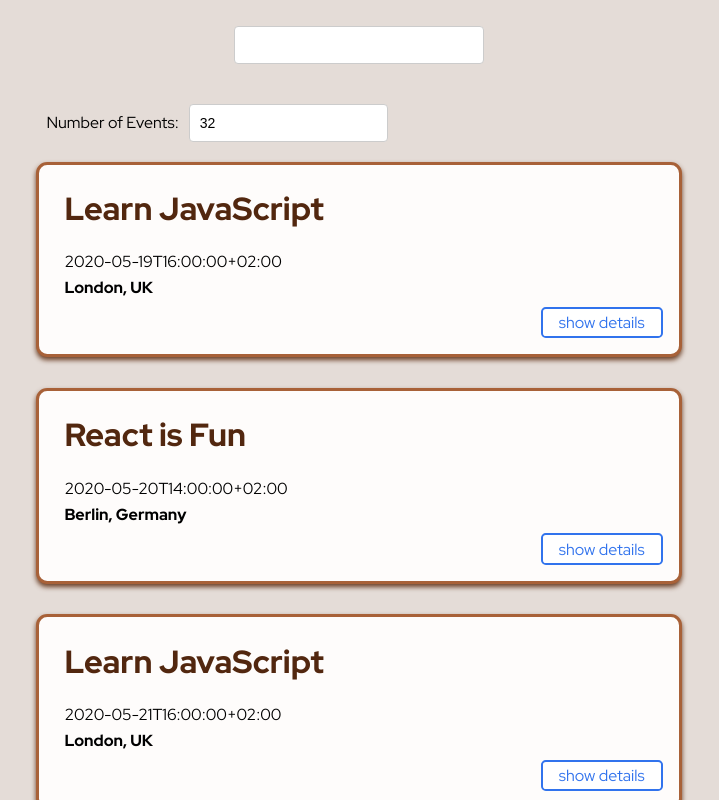
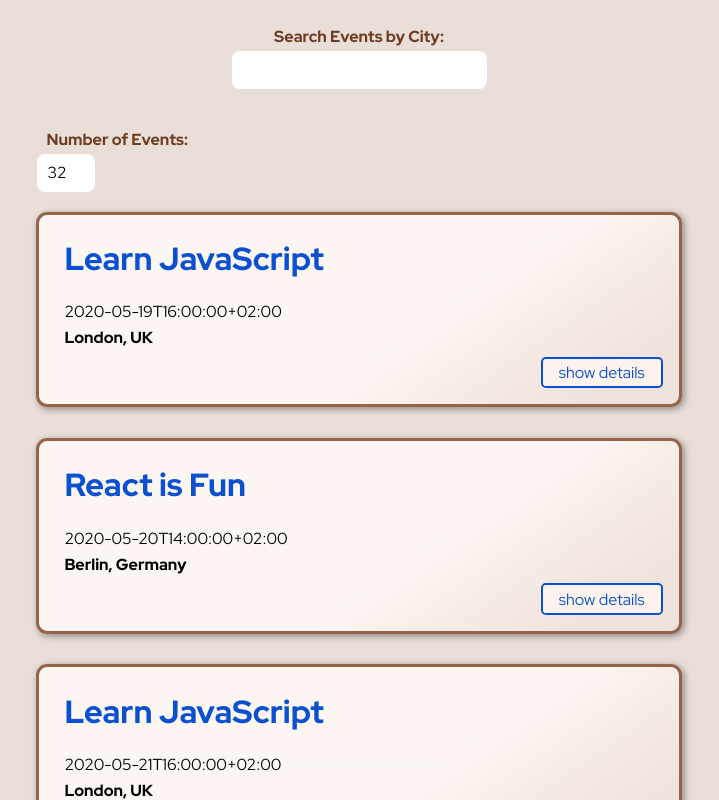
Before and after one commit to alelubos/meet-app, a React (Create React App) app: page / in a window 1280 px wide. Shown: the top 800 px of the page, without its empty margins (281-1000 px from the left). Built offline with nearby package versions, Linux system fonts and the light colour scheme.

Commit message:
add Integration Tests between NumberOfComponents, App & EventList
-adjusted updateEvents()) within App, so that when changing the "Number of Events" will not trigger an new API call;
-adjusted the events prop in EventList so it gets a slice of the complete events prop based on "Number of Events"

```diff
--- a/src/App.css
+++ b/src/App.css
@@ -40,20 +40,29 @@ p {
   display: block;
 }
 
+label {
+  color: hsl(22, 54%, 28%);
+  font-weight: 800;
+}
+
 input[type='text'],
 input[type='number'] {
+  font-family: 'Red Hat Display', sans-serif;
+  margin-top: 4px;
   padding: 8px 6px 8px 10px;
-  border-radius: 4px;
+  border-radius: 8px;
   outline: none;
-  border: 1px solid #ccc;
-  font-size: 14px;
+  border: 0px solid hsl(22, 54%, 28%);
+  background-color: white;
+  font-size: 1rem;
   line-height: 20px;
   align-self: center;
   height: 38px;
 }
 
 .city {
-  width: 250px;
+  width: 255px;
+  /* box-shadow: inset 1px 1px 3px hsl(22, 19%, 34%); */
 }
 
 .CitySearch {
@@ -65,29 +74,33 @@ input[type='number'] {
   position: relative;
 }
 
-.number-of-events {
-  width: 90%;
-  padding-top: 150px;
-  margin-left: 0px;
+.numberOfEvents {
+  margin-left: 10px;
   margin-right: auto;
 }
 
+.number {
+  margin-left: -9px;
+}
+
 .suggestions {
-  width: 250px;
+  width: 248px;
   position: absolute;
   z-index: 2;
   align-self: center;
   margin: 0;
-  top: 43px;
+  top: 63px;
   font-size: 14px;
-  box-shadow: 10px 10px 16px -12px rgba(0, 0, 0, 0.75);
+  border-radius: 1rem;
+  box-shadow: 7px 8px 15px -5px hsla(0, 0%, 0%, 0.4);
 }
 
 .suggestions > li {
   text-align: left;
   padding: 8px 6px 8px 10px;
-  background-color: #eee;
+  background-color: hsl(22, 16%, 82%);
   cursor: default;
+  color: black;
 }
 
 .suggestions > li:last-child {
@@ -96,27 +109,33 @@ input[type='number'] {
 }
 
 .suggestions > li:hover {
-  background-color: hsl(219, 94%, 86%);
+  background-color: hsl(219, 74%, 83%);
 }
 
 .event {
-  background-color: hsl(12, 50%, 99%);
-  box-shadow: 0 3px 5px hsl(22, 50%, 28%);
+  /* background-color: hsl(22, 66%, 97%); */
+  border: 3px solid hsl(22, 34%, 43%);
+  background: linear-gradient(
+    145deg,
+    hsl(22, 66%, 97%) 60%,
+    hsl(22, 46%, 93%) 75%,
+    hsl(22, 36%, 90%) 90%
+  );
+  box-shadow: 2px 2px 7px hsla(0, 0%, 0%, 0.4);
   border-radius: 0.7rem;
   padding: 1px 10px 35px 25px;
   margin-bottom: 1.9rem;
   text-align: left;
-  border: 3px solid hsl(22, 50%, 44%);
   position: relative;
 }
 
 .title {
-  color: hsl(22, 70%, 19%);
+  color: hsl(219, 90%, 43%);
   font-weight: 800;
 }
 
 .subtitle {
-  color: hsl(22, 19%, 44%);
+  color: hsl(22, 34%, 43%);
   font-weight: 800;
 }
 
@@ -127,7 +146,7 @@ input[type='number'] {
 
 .link {
   color: hsl(219, 74%, 56%);
-  font-weight: 800;
+  font-weight: 500;
 }
 
 .details-button {
@@ -135,10 +154,10 @@ input[type='number'] {
   right: 1rem;
   bottom: 1rem;
   padding: 0.2rem 1rem;
-  border: 2px solid hsl(219, 84%, 56%);
+  border: 2px solid hsl(219, 90%, 43%);
   border-radius: 0.3rem;
-  color: hsl(219, 84%, 56%);
-  background-color: white;
+  color: hsl(219, 90%, 43%);
+  background-color: hsl(22, 66%, 96%);
   font-family: 'Red Hat Display', sans-serif;
   font-size: 1rem;
   outline: none;
@@ -146,7 +165,9 @@ input[type='number'] {
 }
 
 .details-button:hover {
-  background-color: hsl(219, 90%, 93%);
+  background-color: hsl(219, 90%, 95%);
+  color: hsl(219, 90%, 34%);
+  border: 2px solid hsl(219, 90%, 34%);
 }
 
 .name {
--- a/src/App.js
+++ b/src/App.js
@@ -10,15 +10,28 @@ class App extends Component {
   state = {
     events: [],
     locations: [],
+    numberOfEvents: 32,
+    selectedLocation: 'all',
   };
 
-  updateEvents = (location) => {
+  updateEvents = (
+    location = this.state.selectedLocation,
+    numberOfEvents = this.state.numberOfEvents
+  ) => {
+    if (location === this.state.selectedLocation) {
+      this.setState({ numberOfEvents });
+      return;
+    }
     getEvents().then((events) => {
       const locationEvents =
         location === 'all'
           ? events
           : events.filter((event) => event.location === location);
-      this.setState({ events: locationEvents });
+      this.setState({
+        events: locationEvents,
+        selectedLocation: location,
+        numberOfEvents,
+      });
     });
   };
 
@@ -26,7 +39,10 @@ class App extends Component {
     this.mounted = true;
     getEvents().then((events) => {
       if (this.mounted) {
-        this.setState({ events, locations: extractLocations(events) });
+        this.setState({
+          events: events.slice(0, this.state.eventCount),
+          locations: extractLocations(events),
+        });
       }
     });
   }
@@ -43,8 +59,11 @@ class App extends Component {
           updateEvents={this.updateEvents}
         />
         <div className="container">
-          <NumberOfEvents />
-          <EventList events={this.state.events} />
+          <NumberOfEvents updateEvents={this.updateEvents} />
+          <EventList
+            events={this.state.events.slice(0, this.state.numberOfEvents)}
+            eventCount={this.state.eventCount}
+          />
         </div>
       </div>
     );
--- a/src/CitySearch.js
+++ b/src/CitySearch.js
@@ -25,8 +25,10 @@ class CitySearch extends Component {
   render() {
     return (
       <div className="CitySearch">
+        <label for="city">Search Events by City:</label>
         <input
           type="text"
+          name="city"
           className="city"
           value={this.state.query}
           onChange={this.handleInputChanged}
--- a/src/NumberOfEvents.js
+++ b/src/NumberOfEvents.js
@@ -2,23 +2,32 @@ import React, { Component } from 'react';
 
 class NumberOfEvents extends Component {
   state = {
-    eventsToDisplay: 32,
+    eventsCount: 32,
   };
 
   handleNumberChanged = (event) => {
-    this.setState({ eventsToDisplay: event.target.value });
+    const value = parseInt(event.target.value);
+    if (value >= 1 && value <= 32) {
+      this.props.updateEvents(undefined, value);
+      this.setState({ eventsCount: value });
+    } else {
+      this.setState({ eventsCount: this.state.eventsCount });
+    }
   };
 
   render() {
     return (
       <div className="numberOfEvents">
         <label for="number">Number of Events:</label>
+        <br />
         <input
-          type="text"
+          type="number"
           name="number"
           className="number"
-          value={this.state.eventsToDisplay}
-          onChange={this.handleNumberChanged}
+          min="1"
+          max="32"
+          value={this.state.eventsCount}
+          onInput={this.handleNumberChanged}
         />
       </div>
     );
--- a/src/index.css
+++ b/src/index.css
@@ -2,7 +2,7 @@
 @import url(https://fonts.googleapis.com/css?family=Red+Hat+Display:800);
 
 body {
-  background-color: hsl(22, 20%, 87%);
+  background-color: hsl(22, 28%, 88%);
   margin: auto;
 
   font-family: 'Red Hat Display', sans-serif;
```
Also changed, not shown: 2 other files (tests, documents, lock files or other folders).
